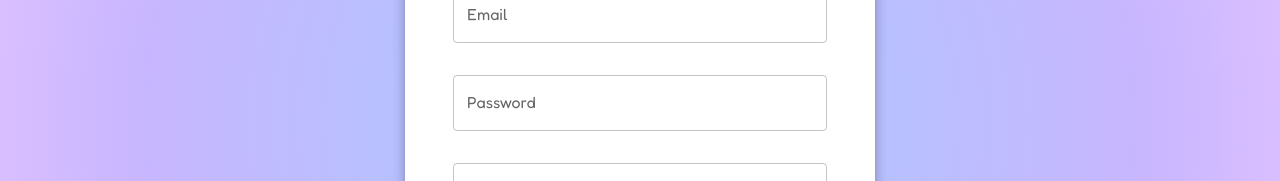
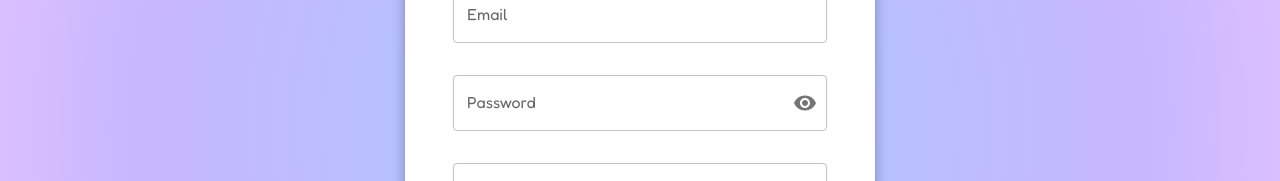
Before and after one commit to KhutsoJM/kia-gamification, a React (Vite) app in the folder frontend/: page /register in a window 1280 px wide. Shown: the part 285-466 px from the top of the page. Built offline with nearby package versions, Linux system fonts and the light colour scheme.

Commit message:
Added registering functionality on the register page

```diff
--- a/frontend/src/pages/auth/Register.jsx
+++ b/frontend/src/pages/auth/Register.jsx
@@ -1,5 +1,20 @@
+import axios from "axios"
 import { useState } from "react"
-import { Box, Paper, TextField, Grid, Typography, Button, Checkbox } from "@mui/material"
+import {
+    Box,
+    Paper,
+    TextField,
+    Grid,
+    Typography,
+    Button,
+    Checkbox,
+    FormControl,
+    OutlinedInput,
+    InputLabel,
+    InputAdornment,
+    IconButton,
+} from "@mui/material"
+import { Visibility, VisibilityOff } from "@mui/icons-material"
 
 
 const Register = () => {
@@ -12,6 +27,8 @@ const Register = () => {
         confirmPassword: '',
     })
 
+    const [isPasswordVisible, setIsPasswordVisible] = useState(false)
+
     // FUNCTIONS
     const handleChange = (e) => {
         const input = e.target.name
@@ -20,8 +37,21 @@ const Register = () => {
         setData(prevData => ({ ...prevData, [input]: value }))
     }
 
-    const handleSubmit = (e) => {
+    const handleSubmit = async (e) => {
+        // ADD FEATURE: Check if 'confirm password is correct'
+        e.preventDefault()
+        const response = await axios.post('http://localhost:3000/register', {
+            first: data.firstName,
+            lastName: data.lastName,
+            email: data.email,
+            password: data.password,
+        });
 
+        console.log(`Response: ${JSON.stringify(response.data)}`)
+    }
+
+    const handleClickPasswordIcon = () => {
+        setIsPasswordVisible(isVisible => !isVisible)
     }
 
     return (
@@ -38,7 +68,7 @@ const Register = () => {
             }}>
 
                 <Typography variant="h5" gutterBottom>Create Your Account</Typography>
-                <form onSubmit={handleSubmit}>
+                <form onSubmit={handleSubmit} autoComplete="off">
                     <Grid container spacing={2} p={2}>
                         <Grid size={6} mb={2}>
                             <TextField
@@ -72,7 +102,30 @@ const Register = () => {
                             />
                         </Grid>
                         <Grid mb={2} size={12}>
-                            <TextField
+                            <FormControl variant="outlined" fullWidth>
+                                <InputLabel htmlFor="password">Password</InputLabel>
+                                <OutlinedInput
+                                    id="password"
+                                    type={isPasswordVisible ? "text" : "password"}
+                                    endAdornment={
+                                        <InputAdornment position="end">
+                                            <IconButton
+                                                aria-label={
+                                                    isPasswordVisible ? "hide the password" : "display the password"
+                                                }
+                                                onClick={handleClickPasswordIcon}
+                                                edge="end"
+                                            >
+                                                {isPasswordVisible ? <VisibilityOff /> : <Visibility />}
+                                            </IconButton>
+                                        </InputAdornment>
+                                    }
+                                    label="Password"
+                                />
+                            </FormControl>
+
+                            {/* Old Password Input */}
+                            {/* <TextField
                                 variant="outlined"
                                 name="password"
                                 label="Password"
@@ -80,7 +133,7 @@ const Register = () => {
                                 value={data.password}
                                 onChange={handleChange}
                                 type="password"
-                            />
+                            /> */}
                         </Grid>
                         <Grid mb={2} size={12}>
                             <TextField
--- a/package.json
+++ b/package.json
@@ -16,6 +16,7 @@
     "@mui/icons-material": "^7.0.2",
     "@mui/material": "^7.0.2",
     "axios": "^1.9.0",
+    "cors": "^2.8.5",
     "dotenv": "^16.5.0",
     "express": "^5.1.0",
     "mongodb": "^6.16.0",
```
Also changed, not shown: 2 other files (tests, documents, lock files or other folders).
